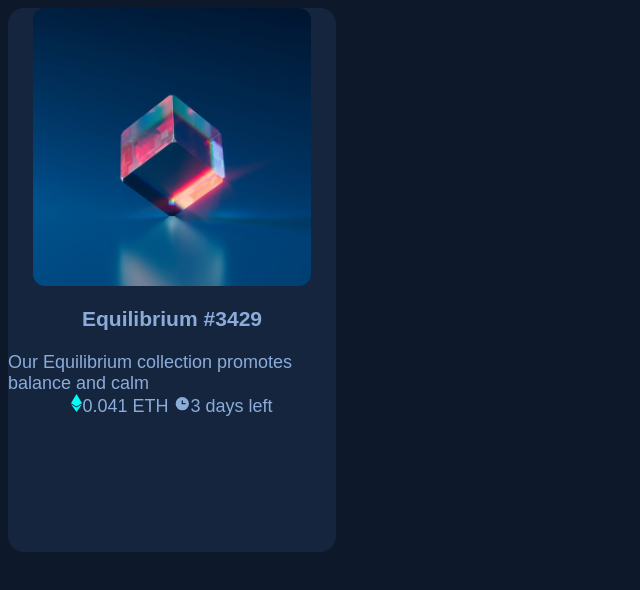
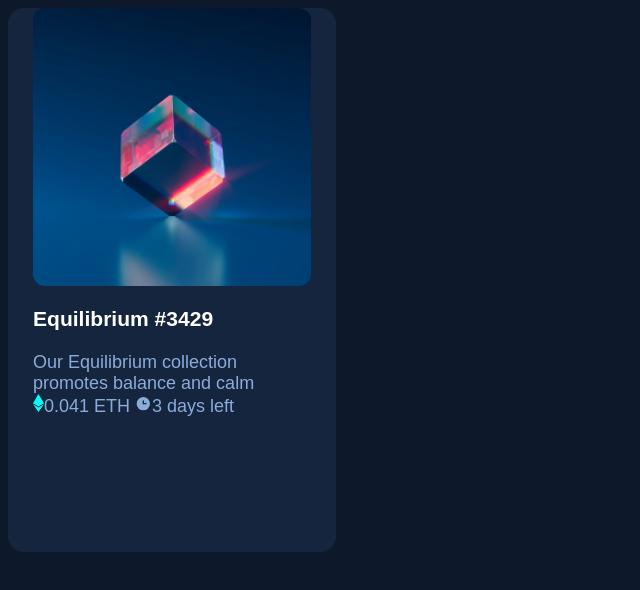
Before and after one commit to IngeHeeringa/202301-w2ch1-inge-heeringa, a website built with Parcel: page src/index.html in a window 1280 px wide. Shown: the whole page, without its empty margins (0-640 px from the left). Built offline with nearby package versions, Linux system fonts and the light colour scheme; files whose address does not match are found by name.

Commit message:
Add card title  and product description

```diff
--- a/src/index.html
+++ b/src/index.html
@@ -14,13 +14,13 @@
 <body>
   <article class="nft-card">
     <img class="nft-card__photo" src="images/image-equilibrium.jpg" alt="Equilibrium" height="278" width="278">
-    <div class="nft-card-content"></div>
-    <h3 class="nft-card-content__title">Equilibrium #3429</h3>
-    <span class="nft-card-content__description">Our Equilibrium collection promotes balance and calm</span>
-    <div class="nft-card-content__buy-info">
-      <span><img src="images/icon-ethereum.svg" alt="Ethereum icon">0.041 ETH</span>
-      <span>
-        <img src="images/icon-clock.svg" alt="Clock icon">3 days left</span>
+    <div class="nft-card-content">
+      <h3 class="nft-card-content__title">Equilibrium #3429</h3>
+      <span class="nft-card-content__description">Our Equilibrium collection promotes balance and calm</span>
+      <div class="sale-info">
+        <span><img src="images/icon-ethereum.svg" alt="Ethereum icon">0.041 ETH</span>
+        <span><img src="images/icon-clock.svg" alt="Clock icon">3 days left</span>
+      </div>
     </div>
   </article>
 </body>
--- a/src/sass/_global.scss
+++ b/src/sass/_global.scss
@@ -22,3 +22,11 @@ body {
     border-radius: pxtorem.pxToRem(12);
   }
 }
+
+.nft-card-content {
+  width: pxtorem.pxToRem(278);
+
+  &__title {
+    color: #fff;
+  }
+}
```
